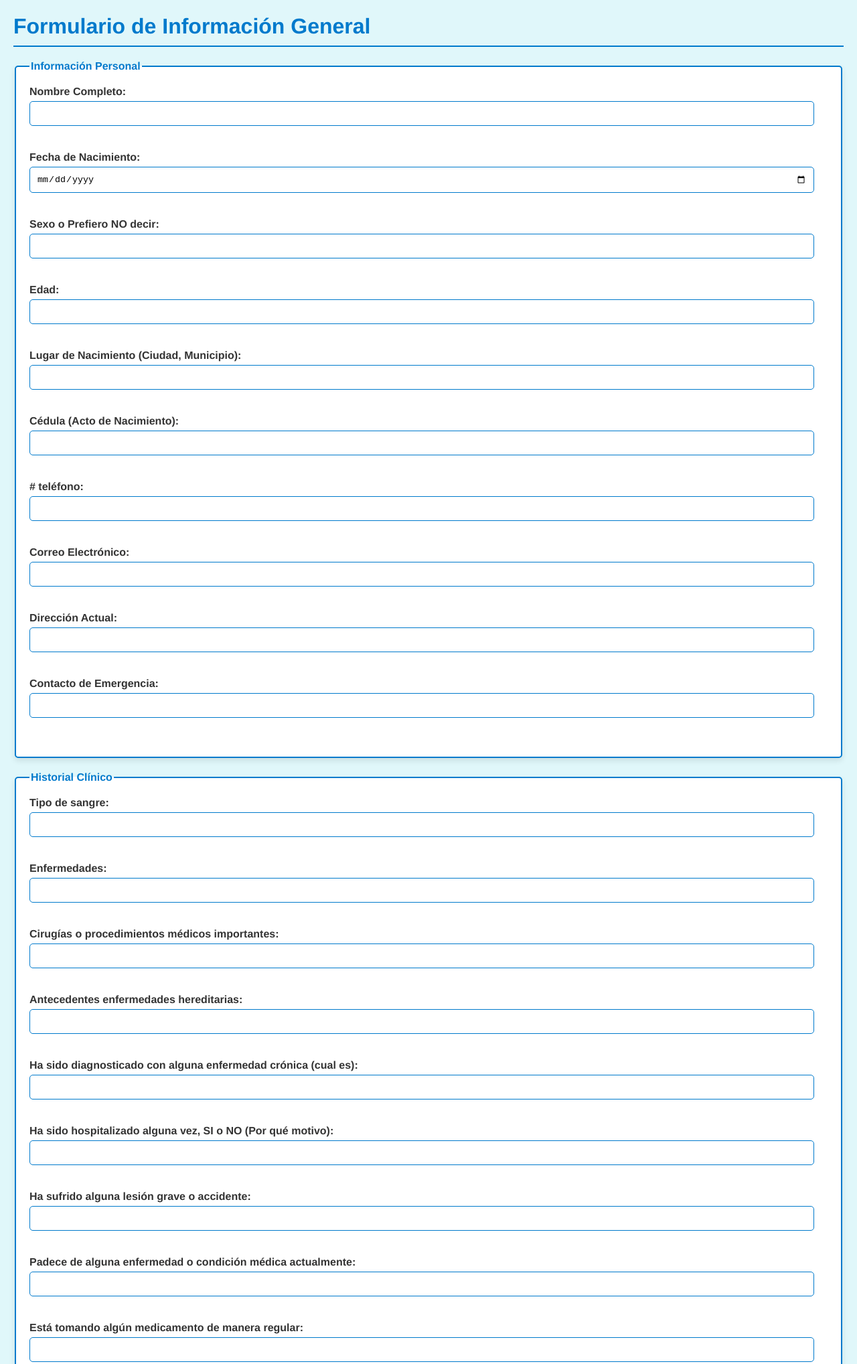
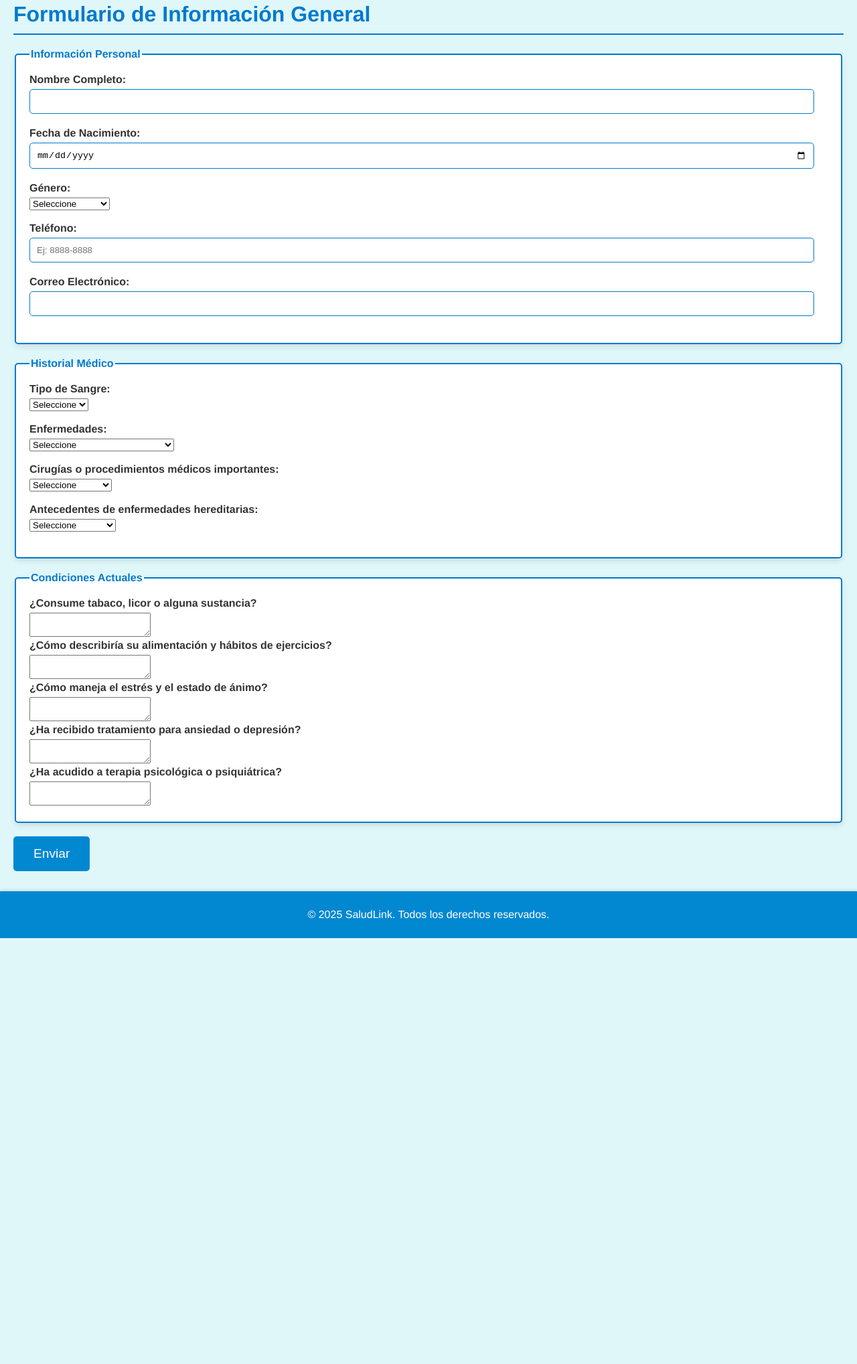
Before and after one commit to Jafet2004/SaludLink, a plain HTML site: page index.html in a window 1280 px wide. Shown: the part 471-2508 px from the top of the page at 67% size. After the commit the page ends 1872 px from the top, so only its background shows below. Drawn offline with Linux system fonts and the light colour scheme.

Commit message:
Segundo commit

```diff
--- a/index.html
+++ b/index.html
@@ -15,78 +15,121 @@
         <section>
             <h2>Buscar Usuario</h2>
             <form id="searchForm">
-                <label for="searchId">Cédula (Acto de Nacimiento):</label>
-                <input type="text" id="searchId" name="searchId" required><br><br>
+                <label for="searchId">Cédula:</label>
+                <input type="text" id="searchId" name="searchId" required pattern="[0-9]{3}-[0-9]{6}-[0-9]{4}" placeholder="Ej: 001-234567-8901">
                 <button type="submit">Buscar</button>
             </form>
             <div id="searchResults"></div>
         </section>
+
         <section>
             <h2>Formulario de Información General</h2>
             <form id="infoForm">
-                <!-- Personal Information Section -->
                 <fieldset>
                     <legend>Información Personal</legend>
-                    <label for="name">Nombre Completo:</label>
-                    <input type="text" id="name" name="name" required><br><br>
-                    <label for="dob">Fecha de Nacimiento:</label>
-                    <input type="date" id="dob" name="dob" required><br><br>
-                    <label for="gender">Sexo o Prefiero NO decir:</label>
-                    <input type="text" id="gender" name="gender" required><br><br>
-                    <label for="age">Edad:</label>
-                    <input type="number" id="age" name="age" required><br><br>
-                    <label for="birthplace">Lugar de Nacimiento (Ciudad, Municipio):</label>
-                    <input type="text" id="birthplace" name="birthplace" required><br><br>
-                    <label for="id">Cédula (Acto de Nacimiento):</label>
-                    <input type="text" id="id" name="id" required><br><br>
-                    <label for="phone"># teléfono:</label>
-                    <input type="tel" id="phone" name="phone" required><br><br>
-                    <label for="email">Correo Electrónico:</label>
-                    <input type="email" id="email" name="email" required><br><br>
-                    <label for="address">Dirección Actual:</label>
-                    <input type="text" id="address" name="address" required><br><br>
-                    <label for="emergency_contact">Contacto de Emergencia:</label>
-                    <input type="text" id="emergency_contact" name="emergency_contact" required><br><br>
+                    <div class="form-group">
+                        <label for="name">Nombre Completo:</label>
+                        <input type="text" id="name" name="name" required>
+                    </div>
+                    <div class="form-group">
+                        <label for="dob">Fecha de Nacimiento:</label>
+                        <input type="date" id="dob" name="dob" required>
+                    </div>
+                    <div class="form-group">
+                        <label for="gender">Género:</label>
+                        <select id="gender" name="gender" required>
+                            <option value="" disabled selected>Seleccione</option>
+                            <option value="Masculino">Masculino</option>
+                            <option value="Femenino">Femenino</option>
+                            <option value="No especificar">Prefiero no decir</option>
+                        </select><br><br>
+                    </div>
+
+                    <div class="form-group">
+                        <label for="phone">Teléfono:</label>
+                        <input type="tel" id="phone" name="phone" pattern="[0-9]{4}-[0-9]{4}" placeholder="Ej: 8888-8888" required>
+                    </div>
+                    <div class="form-group">
+                        <label for="email">Correo Electrónico:</label>
+                        <input type="email" id="email" name="email" required>
+                    </div>
                 </fieldset>
 
-                <!-- Clinical History Section -->
                 <fieldset>
-                    <legend>Historial Clínico</legend>
-                    <label for="blood_type">Tipo de sangre:</label>
-                    <input type="text" id="blood_type" name="blood_type" required><br><br>
-                    <label for="diseases">Enfermedades:</label>
-                    <input type="text" id="diseases" name="diseases" required><br><br>
-                    <label for="surgeries">Cirugías o procedimientos médicos importantes:</label>
-                    <input type="text" id="surgeries" name="surgeries" required><br><br>
-                    <label for="family_history">Antecedentes enfermedades hereditarias:</label>
-                    <input type="text" id="family_history" name="family_history" required><br><br>
-                    <label for="chronic_disease">Ha sido diagnosticado con alguna enfermedad crónica (cual es):</label>
-                    <input type="text" id="chronic_disease" name="chronic_disease" required><br><br>
-                    <label for="hospitalized">Ha sido hospitalizado alguna vez, SI o NO (Por qué motivo):</label>
-                    <input type="text" id="hospitalized" name="hospitalized" required><br><br>
-                    <label for="injury">Ha sufrido alguna lesión grave o accidente:</label>
-                    <input type="text" id="injury" name="injury" required><br><br>
-                    <label for="current_condition">Padece de alguna enfermedad o condición médica actualmente:</label>
-                    <input type="text" id="current_condition" name="current_condition" required><br><br>
-                    <label for="medication">Está tomando algún medicamento de manera regular:</label>
-                    <input type="text" id="medication" name="medication" required><br><br>
-                    <label for="allergies">Es alérgico a algún medicamento, alimento o sustancia:</label>
-                    <input type="text" id="allergies" name="allergies" required><br><br>
+                    <legend>Historial Médico</legend>
+                    <div class="form-group">
+                        <label for="blood_type">Tipo de Sangre:</label>
+                        <select id="blood_type" name="blood_type" required>
+                            <option value="" disabled selected>Seleccione</option>
+                            <option value="A+">A+</option>
+                            <option value="A-">A-</option>
+                            <option value="B+">B+</option>
+                            <option value="B-">B-</option>
+                            <option value="AB+">AB+</option>
+                            <option value="AB-">AB-</option>
+                            <option value="O+">O+</option>
+                            <option value="O-">O-</option>
+                            <option value="Ninguna">Ninguna</option>
+                        </select><br><br>
+                    </div>
+
+                    <div class="form-group">
+                        <label for="diseases">Enfermedades:</label>
+                        <select id="diseases" name="diseases" required>
+                            <option value="" disabled selected>Seleccione</option>
+                            <option value="Enfermedades Cardiovasculares">Enfermedades Cardiovasculares</option>
+                            <option value="Diabetes mellitus">Diabetes mellitus</option>
+                            <option value="Ninguna">Ninguna</option>
+                        </select><br><br>
+                    </div>
+
+                    <div class="form-group">
+                        <label for="surgeries">Cirugías o procedimientos médicos importantes:</label>
+                        <select id="surgeries" name="surgeries" required>
+                            <option value="" disabled selected>Seleccione</option>
+                            <option value="Cirugía General">Cirugía General</option>
+                            <option value="Cirugía Cardíaca">Cirugía Cardíaca</option>
+                            <option value="Ninguna">Ninguna</option>
+                        </select><br><br>
+                    </div>
+
+                    <div class="form-group">
+                        <label for="family_history">Antecedentes de enfermedades hereditarias:</label>
+                        <select id="family_history" name="family_history" required>
+                            <option value="" disabled selected>Seleccione</option>
+                            <option value="Fibrosis Quística">Fibrosis Quística</option>
+                            <option value="Distrofia Muscular">Distrofia Muscular</option>
+                            <option value="Ninguna">Ninguna</option>
+                        </select><br><br>
+                    </div>
                 </fieldset>
 
-                <!-- Current Conditions Section -->
                 <fieldset>
                     <legend>Condiciones Actuales</legend>
-                    <label for="substances">Consume Tabaco, Licor o Alguna Sustancia:</label>
-                    <input type="text" id="substances" name="substances" required><br><br>
-                    <label for="diet_exercise">Cómo describiría su alimentación y hábitos de ejercicios:</label>
-                    <input type="text" id="diet_exercise" name="diet_exercise" required><br><br>
-                    <label for="stress_mood">Cómo maneja el estrés y el Buen/mal humor:</label>
-                    <input type="text" id="stress_mood" name="stress_mood" required><br><br>
-                    <label for="mental_treatment">Ha recibido tratamiento para Ansiedad o Depresión (u otros trastornos mentales):</label>
-                    <input type="text" id="mental_treatment" name="mental_treatment" required><br><br>
-                    <label for="therapy">Ha acudido a terapia psicológica o psiquiatría en el pasado:</label>
-                    <input type="text" id="therapy" name="therapy" required><br><br>
+                    <div class="form-group">
+                        <label for="substances">¿Consume tabaco, licor o alguna sustancia?</label>
+                        <textarea id="substances" name="substances" rows="2" required></textarea>
+                    </div>
+
+                    <div class="form-group">
+                        <label for="diet_exercise">¿Cómo describiría su alimentación y hábitos de ejercicios?</label>
+                        <textarea id="diet_exercise" name="diet_exercise" rows="2" required></textarea>
+                    </div>
+
+                    <div class="form-group">
+                        <label for="stress_mood">¿Cómo maneja el estrés y el estado de ánimo?</label>
+                        <textarea id="stress_mood" name="stress_mood" rows="2" required></textarea>
+                    </div>
+
+                    <div class="form-group">
+                        <label for="mental_treatment">¿Ha recibido tratamiento para ansiedad o depresión?</label>
+                        <textarea id="mental_treatment" name="mental_treatment" rows="2" required></textarea>
+                    </div>
+
+                    <div class="form-group">
+                        <label for="therapy">¿Ha acudido a terapia psicológica o psiquiátrica?</label>
+                        <textarea id="therapy" name="therapy" rows="2" required></textarea>
+                    </div>
                 </fieldset>
 
                 <button type="submit">Enviar</button>
@@ -96,42 +139,6 @@
     <footer>
         <p>&copy; 2025 SaludLink. Todos los derechos reservados.</p>
     </footer>
-    <script>
-        document.getElementById('searchForm').addEventListener('submit', function(event) {
-            event.preventDefault();
-            const searchId = document.getElementById('searchId').value;
-            fetch(/search/$,{searchId})
-                .then(response => response.json())
-                .then(data => {
-                    if (data.status === "success") {
-                        document.getElementById('searchResults').innerHTML = JSON.stringify(data.user, null, 2);
-                    } else {
-                        document.getElementById('searchResults').innerHTML = 'Usuario no encontrado.';
-                    }
-                });
-        });
-
-        document.getElementById('infoForm').addEventListener('submit', function(event) {
-            event.preventDefault();
-            const formData = new FormData(document.getElementById('infoForm'));
-            const formJSON = Object.fromEntries(formData.entries());
-
-            fetch('/submit', {
-                method: 'POST',
-                headers: {
-                    'Content-Type': 'application/json'
-                },
-                body: JSON.stringify(formJSON)
-            })
-            .then(response => response.json())
-            .then(data => {
-                if (data.status === "success") {
-                    alert('Formulario enviado exitosamente!');
-                } else {
-                    alert('Error al enviar el formulario.');
-                }
-            });
-        });
-    </script>
+    <script src="script.js"></script>
 </body>
 </html>
```
Also changed, not shown: 1 other file.
